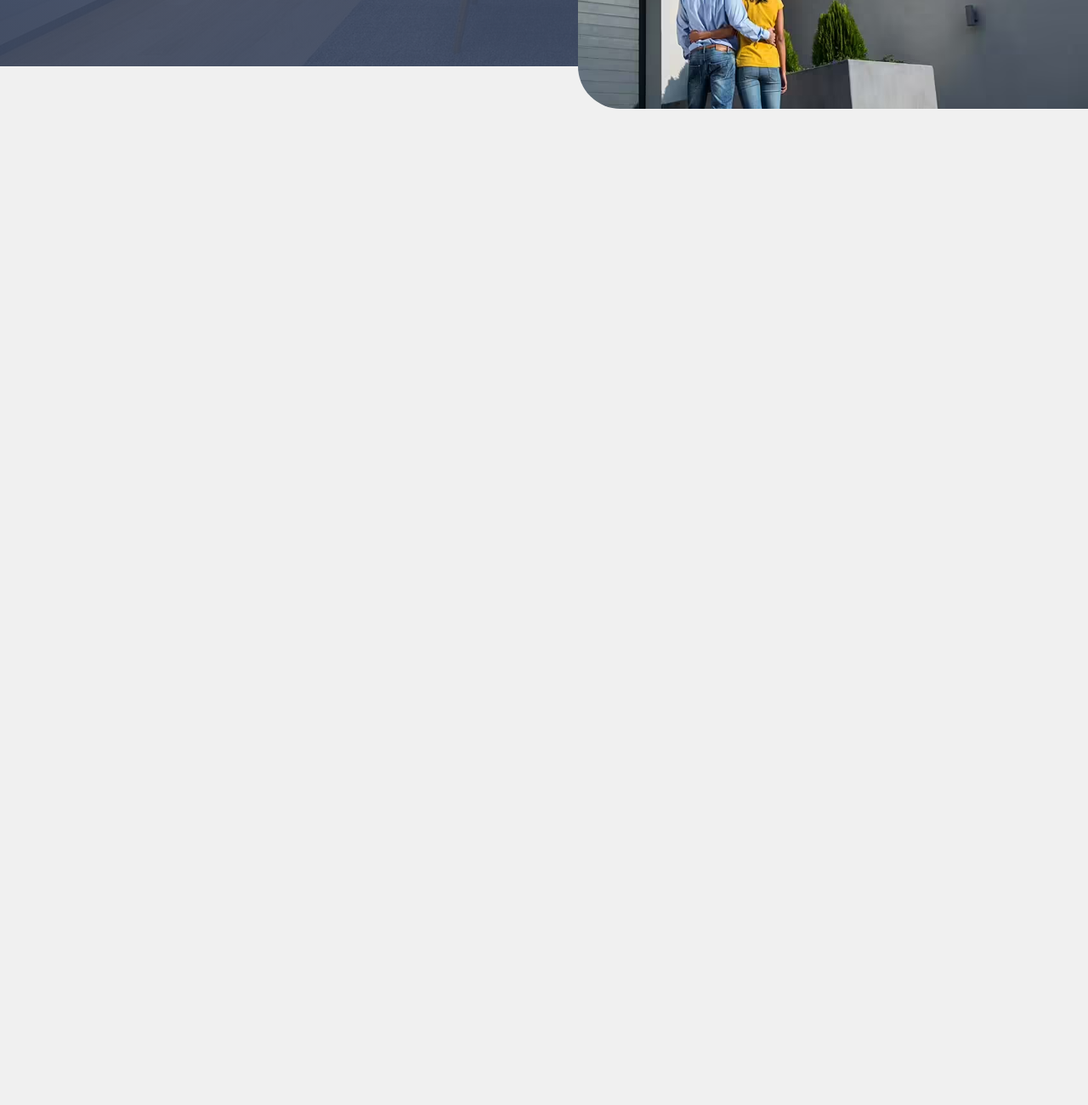
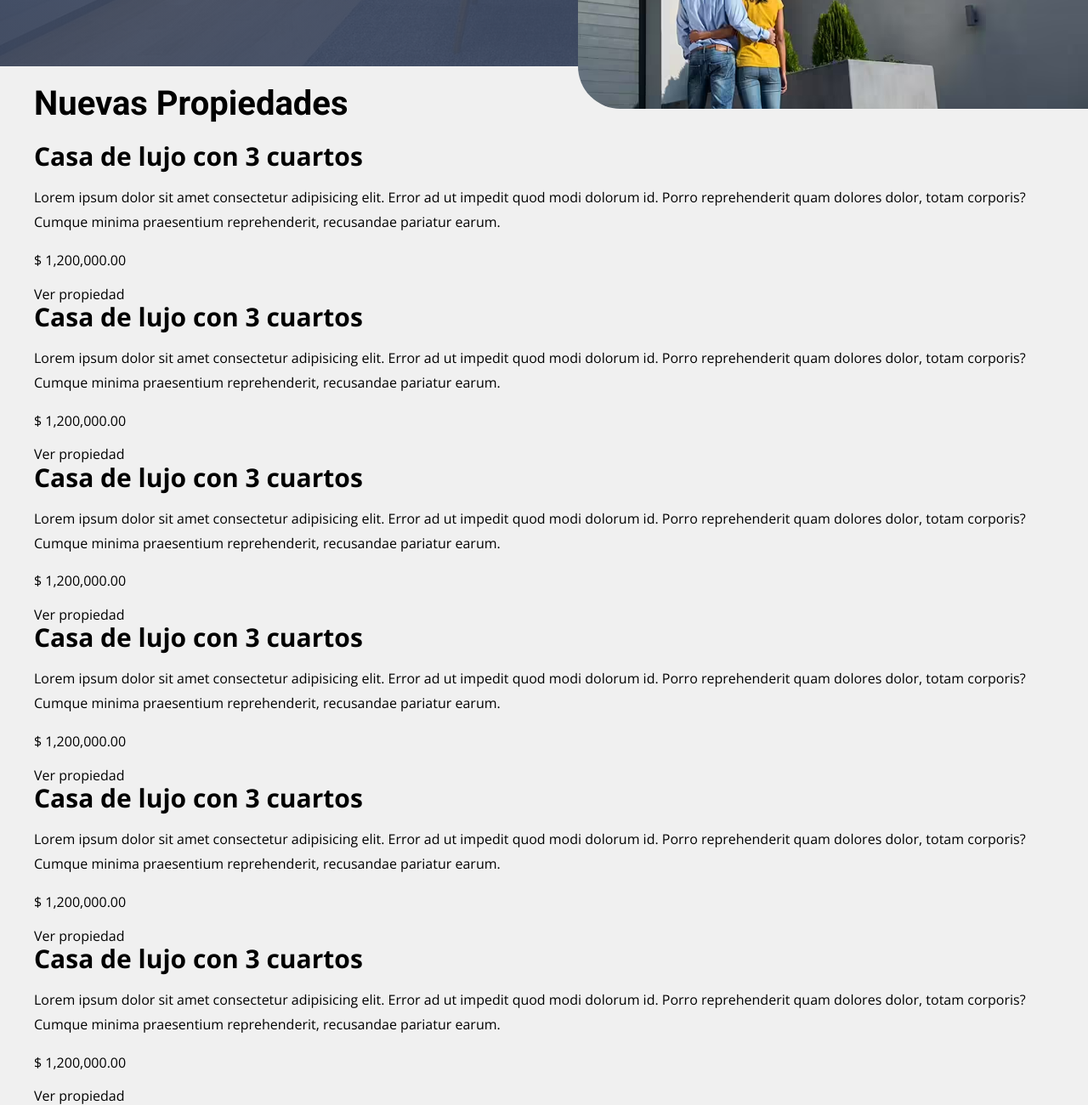
Before and after one commit to JosueP0721/Proyecto--Real-State, a website: page index.html in a window 1280 px wide. Shown: the part 542-1842 px from the top of the page at 85% size. Before the commit the page ends 800 px from the top, so only its background shows below. Drawn offline with nearby package versions, Linux system fonts and the light colour scheme.

Commit message:
propiedades html

```diff
--- a/index.html
+++ b/index.html
@@ -41,6 +41,83 @@
             </div>
         </div>
     </header>
+    <main class="propiedades contenedor">
+        <h2 class="propiedades__heading">Nuevas <span>Propiedades</span></h2>
+        <div class="propiedades__grid">
+            <div class="propiedad">
+                <div class="propiedad__imagen">
+                    <h3 class="propiedad__nombre">Casa de lujo con 3 cuartos</h3>
+                </div>
+                <div class="propiedad__contenido">
+                    <p class="propiedad__texto">Lorem ipsum dolor sit amet consectetur adipisicing elit. Error ad ut
+                        impedit quod modi dolorum id. Porro reprehenderit quam dolores dolor, totam corporis? Cumque
+                        minima praesentium reprehenderit, recusandae pariatur earum.</p>
+                    <p class="propiedad__precio">$ 1,200,000.00</p>
+                    <a href="#" class="propiedad__enlace">Ver propiedad</a>
+                </div>
+            </div>
+            <div class="propiedad">
+                <div class="propiedad__imagen">
+                    <h3 class="propiedad__nombre">Casa de lujo con 3 cuartos</h3>
+                </div>
+                <div class="propiedad__contenido">
+                    <p class="propiedad__texto">Lorem ipsum dolor sit amet consectetur adipisicing elit. Error ad ut
+                        impedit quod modi dolorum id. Porro reprehenderit quam dolores dolor, totam corporis? Cumque
+                        minima praesentium reprehenderit, recusandae pariatur earum.</p>
+                    <p class="propiedad__precio">$ 1,200,000.00</p>
+                    <a href="#" class="propiedad__enlace">Ver propiedad</a>
+                </div>
+            </div>
+            <div class="propiedad">
+                <div class="propiedad__imagen">
+                    <h3 class="propiedad__nombre">Casa de lujo con 3 cuartos</h3>
+                </div>
+                <div class="propiedad__contenido">
+                    <p class="propiedad__texto">Lorem ipsum dolor sit amet consectetur adipisicing elit. Error ad ut
+                        impedit quod modi dolorum id. Porro reprehenderit quam dolores dolor, totam corporis? Cumque
+                        minima praesentium reprehenderit, recusandae pariatur earum.</p>
+                    <p class="propiedad__precio">$ 1,200,000.00</p>
+                    <a href="#" class="propiedad__enlace">Ver propiedad</a>
+                </div>
+            </div>
+            <div class="propiedad">
+                <div class="propiedad__imagen">
+                    <h3 class="propiedad__nombre">Casa de lujo con 3 cuartos</h3>
+                </div>
+                <div class="propiedad__contenido">
+                    <p class="propiedad__texto">Lorem ipsum dolor sit amet consectetur adipisicing elit. Error ad ut
+                        impedit quod modi dolorum id. Porro reprehenderit quam dolores dolor, totam corporis? Cumque
+                        minima praesentium reprehenderit, recusandae pariatur earum.</p>
+                    <p class="propiedad__precio">$ 1,200,000.00</p>
+                    <a href="#" class="propiedad__enlace">Ver propiedad</a>
+                </div>
+            </div>
+            <div class="propiedad">
+                <div class="propiedad__imagen">
+                    <h3 class="propiedad__nombre">Casa de lujo con 3 cuartos</h3>
+                </div>
+                <div class="propiedad__contenido">
+                    <p class="propiedad__texto">Lorem ipsum dolor sit amet consectetur adipisicing elit. Error ad ut
+                        impedit quod modi dolorum id. Porro reprehenderit quam dolores dolor, totam corporis? Cumque
+                        minima praesentium reprehenderit, recusandae pariatur earum.</p>
+                    <p class="propiedad__precio">$ 1,200,000.00</p>
+                    <a href="#" class="propiedad__enlace">Ver propiedad</a>
+                </div>
+            </div>
+            <div class="propiedad">
+                <div class="propiedad__imagen">
+                    <h3 class="propiedad__nombre">Casa de lujo con 3 cuartos</h3>
+                </div>
+                <div class="propiedad__contenido">
+                    <p class="propiedad__texto">Lorem ipsum dolor sit amet consectetur adipisicing elit. Error ad ut
+                        impedit quod modi dolorum id. Porro reprehenderit quam dolores dolor, totam corporis? Cumque
+                        minima praesentium reprehenderit, recusandae pariatur earum.</p>
+                    <p class="propiedad__precio">$ 1,200,000.00</p>
+                    <a href="#" class="propiedad__enlace">Ver propiedad</a>
+                </div>
+            </div>
+        </div>
+    </main>
 </body>
 
 </html>
```
